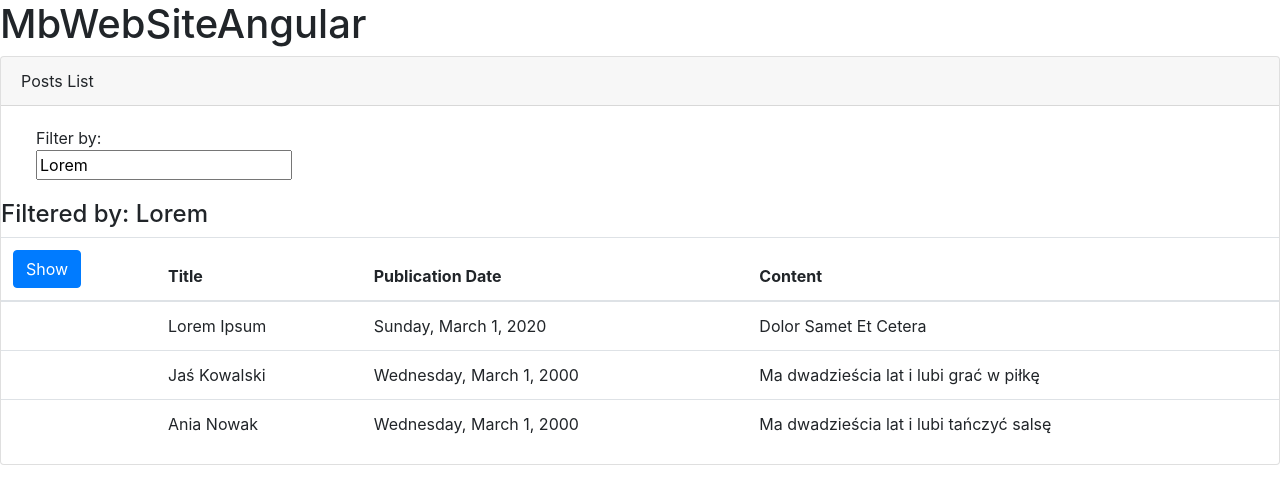
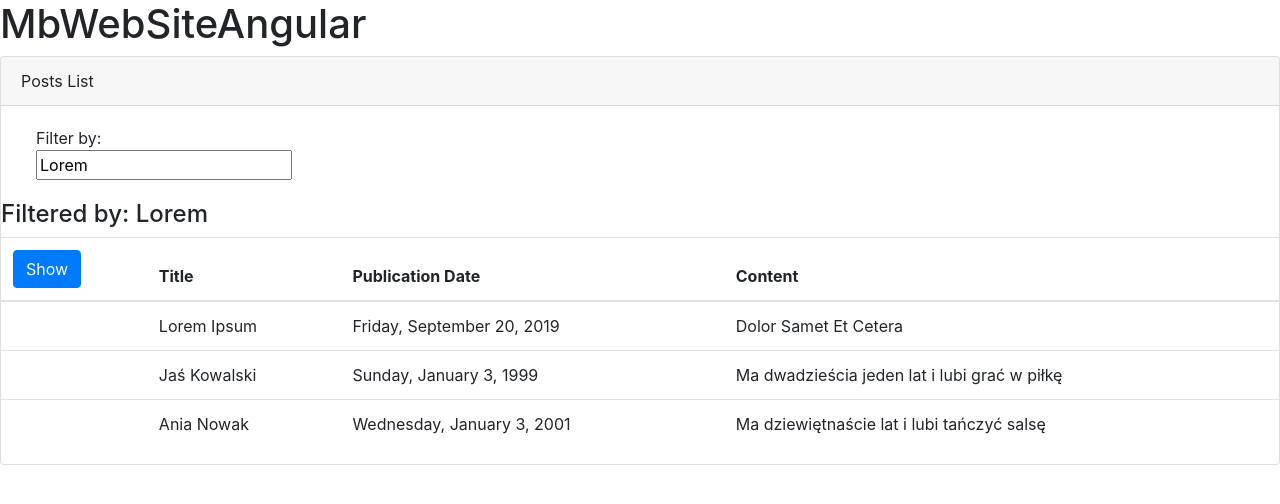
Before and after one commit to mariuszbyahoo/MbwsNG, an Angular app: page / in a window 1280 px wide. Shown: the top 504 px of the page. Built offline with nearby package versions, Linux system fonts and the light colour scheme.

Commit message:
Turning products into an array of interfaces

```diff
--- /dev/null
+++ b/src/app/Posts/post.ts
@@ -0,0 +1,6 @@
+export interface IPost {
+    title: string;
+    publicationDate: string;
+    content: string;
+    imageUrl: string;
+}
--- a/src/app/Posts/posts-list.component.ts
+++ b/src/app/Posts/posts-list.component.ts
@@ -1,4 +1,5 @@
 import { Component } from "@angular/core";
+import { IPost } from './post';
 
 @Component({
     selector: 'ws-posts',
@@ -11,24 +12,24 @@ export class PostsListComponent{
     imageMargin: number = 2;
     showImage: boolean = false;
     listFilter: string = 'Lorem';
-    posts: any[] = [
+    posts: IPost[] = [
         {
-            "title":"Lorem Ipsum",
-            "publicationDate":"03-01-2020",
-            "content":"Dolor Samet Et Cetera",
-            "imageUrl": "assets/images/lorem-ipsum.png"
+            title:"Lorem Ipsum",
+            publicationDate: "09-20-2019",
+            content:"Dolor Samet Et Cetera",
+            imageUrl: "assets/images/lorem-ipsum.png"
         },
         {
-            "title":"Jaś Kowalski",
-            "publicationDate":"03-01-2000",
-            "content":"Ma dwadzieścia lat i lubi grać w piłkę",
-            "imageUrl": "assets/images/boy.jpeg"
+            title:"Jaś Kowalski",
+            publicationDate:"01-03-1999",
+            content:"Ma dwadzieścia jeden lat i lubi grać w piłkę",
+            imageUrl: "assets/images/boy.jpeg"
         },
         {
-            "title":"Ania Nowak",
-            "publicationDate":"03-01-2000",
-            "content":"Ma dwadzieścia lat i lubi tańczyć salsę",
-            "imageUrl": "assets/images/girl.jpeg"
+            title:"Ania Nowak",
+            publicationDate:"01-03-2001",
+            content:"Ma dziewiętnaście lat i lubi tańczyć salsę",
+            imageUrl: "assets/images/girl.jpeg"
         }
     ];
 
```
